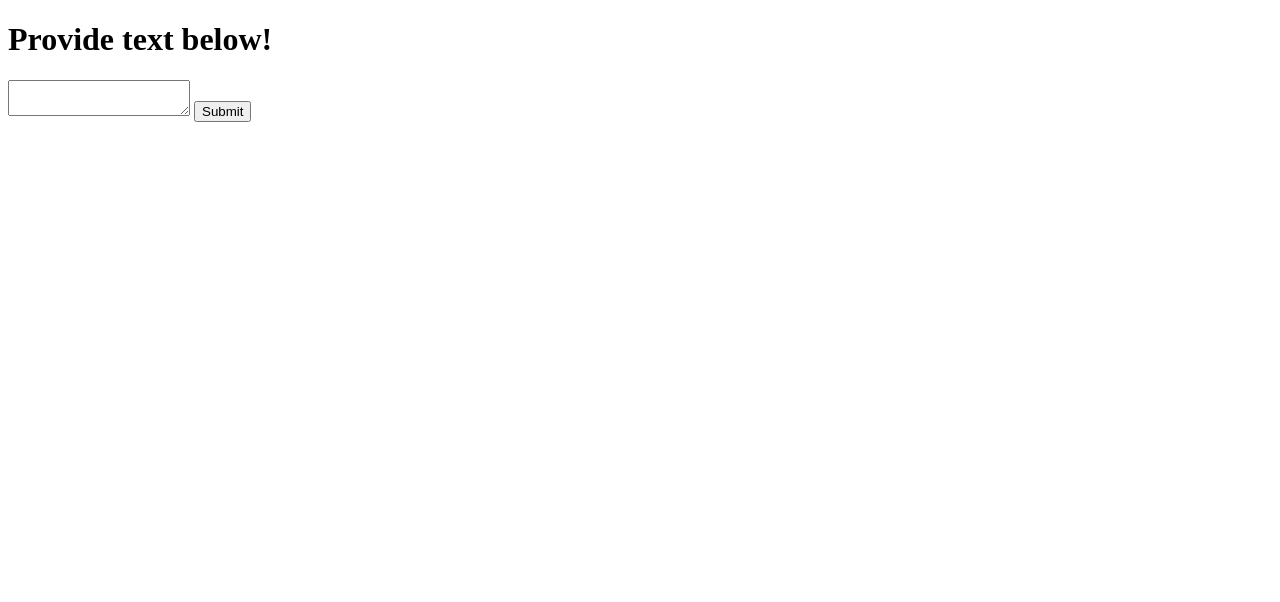
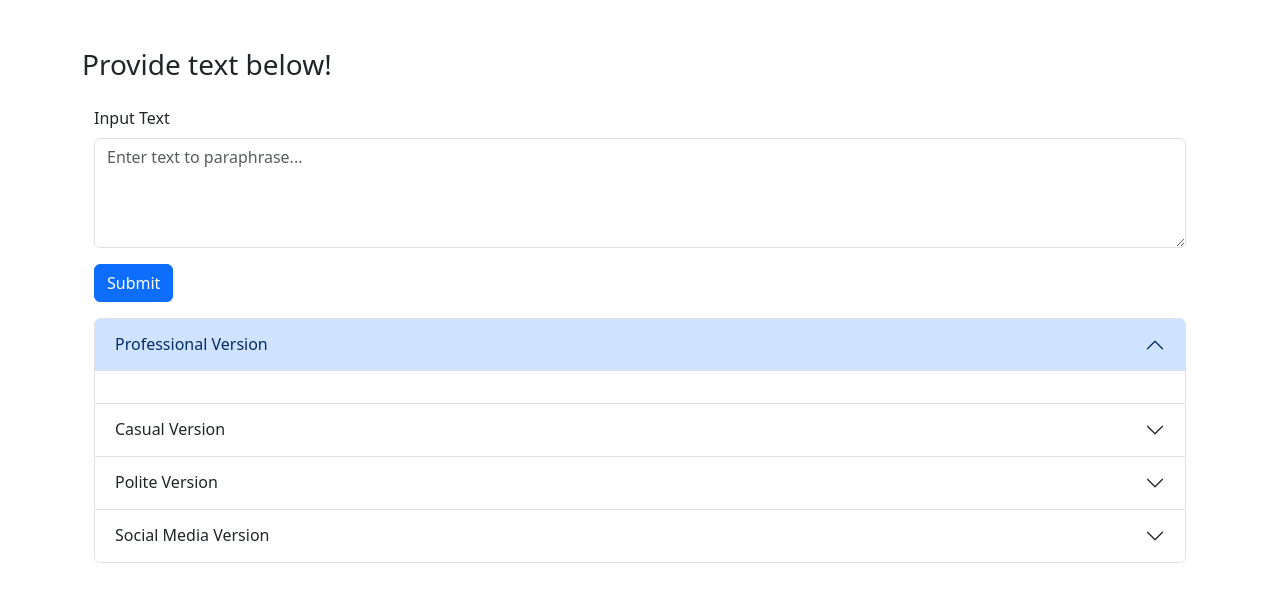
Before and after one commit to ChrisPerezLebron/LLM-Paraphrase, a Flask app: page / in a window 1280 px wide. Shown: the top 602 px of the page. Run offline with Flask 3, Linux system fonts and the light colour scheme.

Commit message:
Revamp frontend

```diff
--- a/templates/index.html
+++ b/templates/index.html
@@ -4,13 +4,81 @@
     <meta charset="UTF-8">
     <meta name="viewport" content="width=device-width, initial-scale=1.0">
     <title>AI Paraphraser</title>
+    <!-- bootstrap import -->
+    <link href="https://cdn.jsdelivr.net/npm/bootstrap@5.3.8/dist/css/bootstrap.min.css" rel="stylesheet" integrity="sha384-sRIl4kxILFvY47J16cr9ZwB07vP4J8+LH7qKQnuqkuIAvNWLzeN8tE5YBujZqJLB" crossorigin="anonymous">
 </head>
 <body>
-    <h1>Provide text below!</h1>
+    <!-- <h1>Provide text below!</h1>
 
     <textarea id="input_text" placeholder="Input text here..."> </textarea>
-    <button onclick="onSubmit()">Submit</button>
+    <button onclick="onSubmit()">Submit</button> -->
 
+    <div class="container mt-5">
+        <h3 class="mb-4">Provide text below!</h3>
+
+        <div class="container mb-3">
+            <div class="mb-3">
+                <label for="input_text" class="form-label">Input Text</label>
+                <textarea class="form-control" id="input_text" rows="4" placeholder="Enter text to paraphrase..."></textarea>
+            </div>
+            <button onclick="onSubmit()" class="btn btn-primary">Submit</button>
+        </div>
+
+        <div class="container">
+            <div class="accordion" id="accordionPanelsStayOpenExample">
+                <div class="accordion-item">
+                    <h2 class="accordion-header">
+                    <button class="accordion-button" type="button" data-bs-toggle="collapse" data-bs-target="#panelsStayOpen-collapseOne" aria-expanded="true" aria-controls="panelsStayOpen-collapseOne">
+                        Professional Version
+                    </button>
+                    </h2>
+                    <div id="panelsStayOpen-collapseOne" class="accordion-collapse collapse show">
+                    <div class="accordion-body" id="professionalDiv">
+                        <!-- Professional text -->
+                    </div>
+                    </div>
+                </div>
+                <div class="accordion-item">
+                    <h2 class="accordion-header">
+                    <button class="accordion-button collapsed" type="button" data-bs-toggle="collapse" data-bs-target="#panelsStayOpen-collapseTwo" aria-expanded="false" aria-controls="panelsStayOpen-collapseTwo">
+                        Casual Version
+                    </button>
+                    </h2>
+                    <div id="panelsStayOpen-collapseTwo" class="accordion-collapse collapse">
+                    <div class="accordion-body" id="casualDiv">
+                        <!-- Casual text -->
+                    </div>
+                    </div>
+                </div>
+                <div class="accordion-item">
+                    <h2 class="accordion-header">
+                    <button class="accordion-button collapsed" type="button" data-bs-toggle="collapse" data-bs-target="#panelsStayOpen-collapseThree" aria-expanded="false" aria-controls="panelsStayOpen-collapseThree">
+                        Polite Version
+                    </button>
+                    </h2>
+                    <div id="panelsStayOpen-collapseThree" class="accordion-collapse collapse">
+                    <div class="accordion-body" id="politeDiv">
+                        <!-- Polite text -->
+                    </div>
+                    </div>
+                </div>
+                <div class="accordion-item">
+                    <h2 class="accordion-header">
+                    <button class="accordion-button collapsed" type="button" data-bs-toggle="collapse" data-bs-target="#panelsStayOpen-collapseFour" aria-expanded="false" aria-controls="panelsStayOpen-collapseFour">
+                        Social Media Version
+                    </button>
+                    </h2>
+                    <div id="panelsStayOpen-collapseFour" class="accordion-collapse collapse">
+                    <div class="accordion-body" id="socialMediaDiv">
+                        <!-- Social media text -->
+                    </div>
+                    </div>
+                </div>
+            </div>
+        </div>
+    </div>
+    <!-- bootstrap import -->
+    <script src="https://cdn.jsdelivr.net/npm/bootstrap@5.3.8/dist/js/bootstrap.bundle.min.js" integrity="sha384-FKyoEForCGlyvwx9Hj09JcYn3nv7wiPVlz7YYwJrWVcXK/BmnVDxM+D2scQbITxI" crossorigin="anonymous"></script>
     <script>
         function onSubmit(){
             console.log("button clicked");
```
